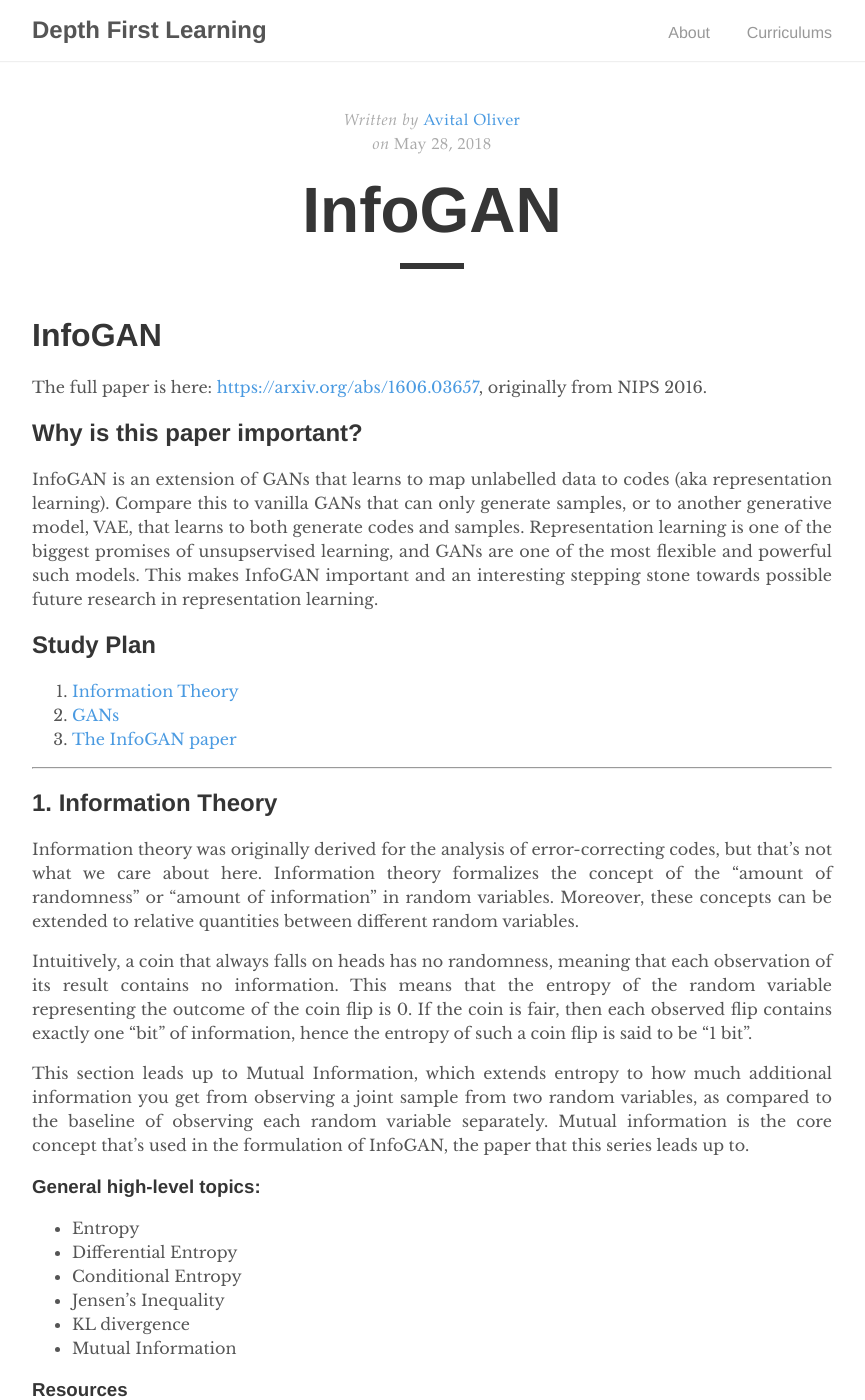
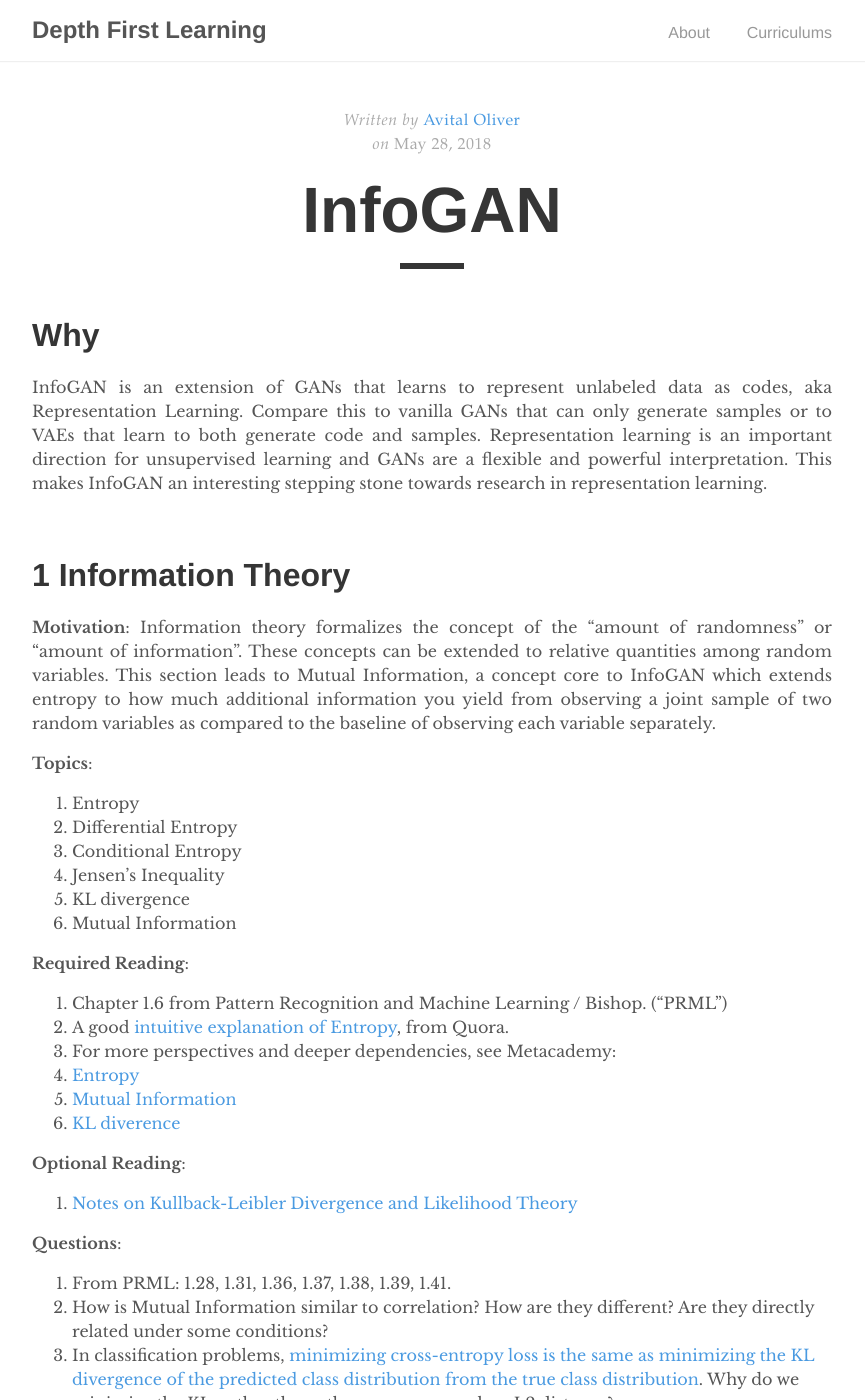
Before and after one commit to depthfirstlearning/depthfirstlearning.com, a Jekyll site: the page built from _posts/2018-05-28-InfoGAN.markdown, in a window 1280 px wide and 1400 px high. Shown: the whole window, without its empty margins (208-1073 px from the left). Built offline with Jekyll 4.4.1, drawn with Linux system fonts in a browser that asks for light colours; some of the changed text lies outside the part shown.

Commit message:
adjustments to the layout.

```diff
--- a/_posts/2018-05-28-InfoGAN.markdown
+++ b/_posts/2018-05-28-InfoGAN.markdown
@@ -4,148 +4,140 @@ title:  "InfoGAN"
 date:   2018-05-28 10:00:00 -0400
 categories: generative-adversarial-networs representation-learning
 author: avital
-blurb: "InfoGAN is an extension of GANs that learns to represent unlabelled
+blurb: "InfoGAN is an extension of GANs that learns to represent unlabeled
         data as codes. Representation learning is an important aspect of
         unsupervised learning and GANs are a flexible and powerful interpretation.
-        This makes InfoGAN an important and interesting stepping stone towards
-        possible future research in representation learning."
+        This makes InfoGAN an important and interesting stepping stone in
+        representation learning."
 ---
 
-# InfoGAN
+# Why
 
-The full paper is here: [https://arxiv.org/abs/1606.03657](https://arxiv.org/abs/1606.03657), originally from NIPS 2016.
+InfoGAN is an extension of GANs that learns to represent unlabeled data as codes,
+aka Representation Learning. Compare this to vanilla GANs that can only generate
+samples or to VAEs that learn to both generate code and samples. Representation
+learning is an important direction for unsupervised learning and GANs are a
+flexible and powerful interpretation. This makes InfoGAN an interesting stepping
+stone towards research in representation learning.
 
-## Why is this paper important?
+<br>
+# 1 Information Theory
+  **Motivation**: Information theory formalizes the concept of the "amount of randomness" or
+"amount of information". These concepts can be extended to relative quantities
+among random variables. This section leads to Mutual Information, a concept core to
+InfoGAN which extends entropy to how much additional information you yield from
+observing a joint sample of two random variables as compared to the baseline of
+observing each variable separately.
 
-InfoGAN is an extension of GANs that learns to map unlabelled data to codes (aka representation learning). Compare this to vanilla GANs that can only generate samples, or to another generative model, VAE, that learns to both generate codes and samples. Representation learning is one of the biggest promises of unsupservised learning, and GANs are one of the most flexible and powerful such models. This makes InfoGAN important and an interesting stepping stone towards possible future research in representation learning.
+  **Topics**:
+  1. Entropy
+  2. Differential Entropy
+  3. Conditional Entropy
+  4. Jensen’s Inequality
+  5. KL divergence
+  6. Mutual Information
 
-## Study Plan
+  **Required Reading**:
+  1. Chapter 1.6 from Pattern Recognition and Machine Learning / Bishop. ("PRML")
+  2. A good [intuitive explanation of Entropy](https://www.quora.com/What-is-an-intuitive-explanation-of-the-concept-of-entropy-in-information-theory/answer/Peter-Gribble), from Quora.
+  3. For more perspectives and deeper dependencies, see Metacademy:
+  4. [Entropy](https://metacademy.org/graphs/concepts/entropy)
+  5. [Mutual Information](https://metacademy.org/graphs/concepts/mutual_information)
+  6. [KL diverence](https://metacademy.org/graphs/concepts/kl_divergence)
 
-1. [Information Theory](#1-information-theory)
-2. [GANs](#2-gans-generative-adversarial-networks)
-3. [The InfoGAN paper](#3-the-infogan-paper)
+  **Optional Reading**:
+  1. [Notes on Kullback-Leibler Divergence and Likelihood Theory](https://arxiv.org/pdf/1404.2000.pdf)
 
-***
+  **Questions**:
+  1. From PRML: 1.28, 1.31, 1.36, 1.37, 1.38, 1.39, 1.41.
+  2. How is Mutual Information similar to correlation? How are they different? Are they directly related under some conditions?
+  3. In classification problems, [minimizing cross-entropy loss is the same as minimizing the KL divergence
+     of the predicted class distribution from the true class distribution](https://ai.stackexchange.com/questions/3065/why-has-cross-entropy-become-the-classification-standard-loss-function-and-not-k/4185). Why do we minimize the KL, rather
+     than other measures, such as L2 distance?
+     <details><summary>One possible answer</summary>
+     <p>
+     In classification problem: One natural measure of “goodness” is the likelihood or marginal prob of observed values. By definition, it’s P(Y | X; params), which is Sum_i P(Y = yi | X; params). This says that we want to maximize the probability of producing the “correct” yi class only, and don’t really care to push down the probability of incorrect class like L2 loss would.
+     </p><p>
+     E.g., suppose the true label y = [0, 1, 0] (one-hot of class label {1, 2, 3}), and the softmax of the final layer in NN is y’ = [0.2, 0.5, 0.3]. One could use L2 between these two distributions, but if instead we minimize KL divergence KL(y || y’), which is equivalent to minimizing cross-entropy loss (the standard loss everyone uses to solve this problem), we would compute 0 * log(0) + 1 * log (0.5) + 0 * log(0) = log(0.5), which describes exactly the log likelihood of the label being class 2 for this particular training example. Here choosing to minimize KL means we’re maximizing the data likelihood. I think it could also be reasonable to use L2, but we would be maximizing the data likelihood + “unobserved anti-likelihood” :) (my made up word) meaning we want to kill off all those probabilities of predicting wrong labels as well. Another reason L2 is less prefered might be that L2 involves looping over all class labels whereas KL can look only at the correct class when computing the loss.
+     </p>
+     </details>
 
-## 1. Information Theory
+<br>
+# 2 Generative Adversarial Networks (GAN)
+  **Motivation**: GANs are framework for constructing models that learn to sample
+  from a probability distribution, given a finite sample from that distribution.
+  More concretely, after training on a finite unlabeled dataset (say of images),
+  a GAN can generate new images from the same "kind" that aren't in the original
+  training set.
 
-Information theory was originally derived for the analysis of error-correcting codes, but that's not what we care about here. Information theory formalizes the concept of the "amount of randomness" or "amount of information" in random variables. Moreover, these concepts can be extended to relative quantities between different random variables.
+  **Topics**:
+  1. JS (Jensen-Shannon) divergence
+  2. How are GANs trained?
+  3. Various possible GAN objectives. Why are they needed?
+  4. GAN training minimizes the JS divergence between the data-generating distribution and the distribution of samples from the generator part of the GAN
 
-Intuitively, a coin that always falls on heads has no randomness, meaning that each observation of its result contains no information. This means that the entropy of the random variable representing the outcome of the coin flip is 0. If the coin is fair, then each observed flip contains exactly one "bit" of information, hence the entropy of such a coin flip is said to be "1 bit".
+  **Required Reading**:
+  1. [JS Divergence](https://en.wikipedia.org/wiki/Jensen%E2%80%93Shannon_divergence)
+  2. [The original GAN paper](https://arxiv.org/abs/1406.2661)
 
-This section leads up to Mutual Information, which extends entropy to how much additional information you get from observing a joint sample from two random variables, as compared to the baseline of observing each random variable separately. Mutual information is the core concept that's used in the formulation of InfoGAN, the paper that this series leads up to.
-
-### General high-level topics:
-
- - Entropy
- - Differential Entropy
- - Conditional Entropy
- - Jensen’s Inequality
- - KL divergence
- - Mutual Information
-
-### Resources
-
- - Chapter 1.6 from Pattern Recognition and Machine Learning / Bishop. (book colloquially known as "PRML")
- - A good [intuitive explanation of Entropy](https://www.quora.com/What-is-an-intuitive-explanation-of-the-concept-of-entropy-in-information-theory/answer/Peter-Gribble), from Quora.
- - For more perspectives and deeper dependencies, see Metacademy:
-   - [Entropy](https://metacademy.org/graphs/concepts/entropy)
-   - [Mutual Information](https://metacademy.org/graphs/concepts/mutual_information)
-   - [KL diverence](https://metacademy.org/graphs/concepts/kl_divergence)
-   - (Optional) [Notes on Kullback-Leibler Divergence and Likelihood Theory](https://arxiv.org/pdf/1404.2000.pdf)
-
-### Questions
- - From PRML: 1.28, 1.31, 1.36, 1.37, 1.38, 1.39, 1.41.
- - How is Mutual Information similar to correlation? How are they different? Are they directly related under some conditions?
- - In classification problems, [minimizing cross-entropy loss is the same as minimizing the KL divergence
-   of the predicted class distribution from the true class distribution](https://ai.stackexchange.com/questions/3065/why-has-cross-entropy-become-the-classification-standard-loss-function-and-not-k/4185). Why do we minimize the KL, rather
-   than other measures, such as L2 distance?
-   <details><summary>One possible answer</summary>
-   <p>
-   In classification problem: One natural measure of “goodness” is the likelihood or marginal prob of observed values. By definition, it’s P(Y | X; params), which is Sum_i P(Y = yi | X; params). This says that we want to maximize the probability of producing the “correct” yi class only, and don’t really care to push down the probability of incorrect class like L2 loss would.
-   </p><p>
-   E.g., suppose the true label y = [0, 1, 0] (one-hot of class label {1, 2, 3}), and the softmax of the final layer in NN is y’ = [0.2, 0.5, 0.3]. One could use L2 between these two distributions, but if instead we minimize KL divergence KL(y || y’), which is equivalent to minimizing cross-entropy loss (the standard loss everyone uses to solve this problem), we would compute 0 * log(0) + 1 * log (0.5) + 0 * log(0) = log(0.5), which describes exactly the log likelihood of the label being class 2 for this particular training example. Here choosing to minimize KL means we’re maximizing the data likelihood. I think it could also be reasonable to use L2, but we would be maximizing the data likelihood + “unobserved anti-likelihood” :) (my made up word) meaning we want to kill off all those probabilities of predicting wrong labels as well. Another reason L2 is less prefered might be that L2 involves looping over all class labels whereas KL can look only at the correct class when computing the loss.
-   </p>
-   </details>
-
-***
-
-## 2. GANs (Generative Adversarial Networks)
-
-GANs are framework for constructing models that learn to sample from a
-probability distribution, given a finite sample from that distribution.
-More concretely, after training on a finite unlabeled dataset (say of images),
-a GAN can generate new images from the same "kind" that aren't in the original
-training set.
-
-GANs are most commonly known for their ability to generate realistic
-looking images when trained on datasets like CIFAR-10, CelebA or ImageNet.
-
-### General high level topics:
- - JS (Jensen-Shannon) divergence
- - How are GANs trained?
- - Various possible GAN objectives. Why are they needed?
- - GAN training minimizes the JS divergence between the data-generating distribution and the distribution of samples from the generator part of the GAN
-
-### Resources
- - [JS Divergence](https://en.wikipedia.org/wiki/Jensen%E2%80%93Shannon_divergence)
- - [The original GAN paper](https://arxiv.org/abs/1406.2661)
-
-### Questions
-  - Prove that 0 <= JSD(P||Q) <= 1 bit for all P, Q. When are the bounds achieved?
+  **Questions**:
+  1. Prove that 0 <= JSD(P||Q) <= 1 bit for all P, Q. When are the bounds achieved?
     <details><summary>Answer</summary>Start <a href="https://en.wikipedia.org/wiki/Jensen-Shannon_divergence#Relation_to_mutual_information">here</a>
     </details>
-  - What are the bounds for KL divergence? When are those bounds achieved?
+  2. What are the bounds for KL divergence? When are those bounds achieved?
 <!--- TODO:  - Why is it called the Jensen-Shannon divergence? --->
-  - In the paper, why do they say “In practice, equation 1 may not provide sufficient gradient for G to learn well. Early in learning, when G is poor, D can reject samples with high confidence because they are clearly different from the training data. In this case, log(1 − D(G(z))) saturates”?
+  3. In the paper, why do they say “In practice, equation 1 may not provide sufficient gradient for G to learn well. Early in learning, when G is poor, D can reject samples with high confidence because they are clearly different from the training data. In this case, log(1 − D(G(z))) saturates”?
     <details><summary>A sketch of an answer</summary>
       <a href="/assets/gan_gradient.pdf">Understanding the vanishing generator gradients point in the GAN paper</a>
     </details>
-  - Implement a [Colab](https://colab.research.google.com/) that trains a GAN for MNIST. Try both the saturating and non-saturating discriminator loss.
+  4. Implement a [Colab](https://colab.research.google.com/) that trains a GAN for MNIST. Try both the saturating and non-saturating discriminator loss.
 
-***
 
-## 3. The InfoGAN paper
+<br>
+# 3 The Paper
+  **Motivation**: Let's read the [paper](https://arxiv.org/abs/1606.03657). Keep
+  in mind that InfoGAN modifies the original GAN objective in this way:
+  1. Split the incoming noise vector z into two parts - noise and code. The goal
+     is to learn meaningful codes for the dataset.
+  2. In addition to the discriminator, it adds another prediction head to the
+     network that tries to predict the code from the generated sample. The loss
+     is a combination of the normal GAN loss and the prediction loss.
+  3. This new loss term can be interpreted as a lower bound on the mutual
+     information between the generated samples and the code.
 
-We now get to the [paper itself](https://arxiv.org/abs/1606.03657). InfoGAN modifies the original GAN objective thus:
- - Split the incoming noise vector z into two parts -- z (noise) and c (code). The goal is to learn meaningful codes for the dataset.
- - It achieves this by adding another prediction head to the network (in addition to the discriminator) that tries to predict c from the generated sample. The loss is a combination of the normal GAN loss and the loss on the new predictions of c.
- - This new loss term can be interpreted as a lower bound on the mutual information between the generated samples and the code.
+  **Topics**:
+  1. The InfoGAN objective
+  2. Why can't we directly optimize for the mutual information I(c; G(z,c))
+  3. Variational Information Maximization
+  4. Possible choices for classes of random variables for dimensions of the code c
 
-### General high-level topics:
+  **Required Reading**:
+  1. [InfoGAN](https://arxiv.org/abs/1606.03657)
+  2. [A correction to a proof in the paper](http://aoliver.org/assets/correct-proof-of-infogan-lemma.pdf)
 
- - The InfoGAN objective
- - Why can't we directly optimize for the mutual information I(c; G(z,c))
- - Variational Information Maximization
- - Possible choices for classes of random variables for dimensions of the code c
+  **Optional Reading**:
+  1. [A sample InfoGAN implementation Colab](https://colab.research.google.com/drive/1JkCI_n2U2i6DFU8NKk3P6EkPo3ZTKAaq#forceEdit=true&offline=true&sandboxMode=true)
+  2. [A blog post explaining InfoGAN](https://towardsdatascience.com/infogan-generative-adversarial-networks-part-iii-380c0c6712cd)
 
-### Resources
-
- - The [InfoGAN paper](https://arxiv.org/abs/1606.03657)
- - [A correction to a proof in the paper](http://aoliver.org/assets/correct-proof-of-infogan-lemma.pdf)
- - [A sample InfoGAN implementation Colab](https://colab.research.google.com/drive/1JkCI_n2U2i6DFU8NKk3P6EkPo3ZTKAaq#forceEdit=true&offline=true&sandboxMode=true)
- - [A blog post explaining InfoGAN](https://towardsdatascience.com/infogan-generative-adversarial-networks-part-iii-380c0c6712cd)
-
-### Questions
-
- - How does one compute log Q(c|x) in practice? How does this answer change based on the choice of the type of random variables in c?
+  **Questions**:
+  1. How does one compute log Q(c|x) in practice? How does this answer change based on the choice of the type of random variables in c?
     <details><summary>Hint</summary>
       <p>What is log Q(c|x) when c is a Gaussian centered at f_theta(x)? What about when c is the output of a softmax?
       </p><p>
       See section 6 in the paper.
       </p>
     </details>
- - Which objective in the paper can actually be optimized with gradient-based algorithms? How? (An answer to this needs to refer to "the reparameterization trick")
- - Why is an auxiliary Q distribution necessary?
- - Draw a neural network diagram for InfoGAN
+  2. Which objective in the paper can actually be optimized with gradient-based algorithms? How? (An answer to this needs to refer to "the reparameterization trick")
+  3. Why is an auxiliary Q distribution necessary?
+  4. Draw a neural network diagram for InfoGAN
    <details><summary>Answer</summary>
      There is a good diagram in <a href="https://towardsdatascience.com/infogan-generative-adversarial-networks-part-iii-380c0c6712cd">this blog post</a>
    </details>
- - In the paper they say "However, in this paper we opt for
+  5. In the paper they say "However, in this paper we opt for
 simplicity by fixing the latent code distribution and we will treat H(c) as a constant.". What if you want to learn
 the latent code (say, if you don't know that classes are balanced in the dataset). Can you still optimize for this with gradient-based algorithms? Can you implement this on an intentionally class-imbalanced variant of MNIST?
     <details><summary>A sketch of an answer</summary>
     You could imagine learning the parameters of the distribution of c, if you can get H(c) to be a differentiable function of those parameters.
     </details>
- - In the paper they say "the lower bound ... is quickly maximized to ... and maximal mutual information is achieved". How do they know this is the maximal value?
- - Open-ended question: Is InfoGAN guaranteed to find disentangled representations? How would you tell if a representation is disentangled?
+  6. In the paper they say "the lower bound ... is quickly maximized to ... and maximal mutual information is achieved". How do they know this is the maximal value?
+  7. Open-ended question: Is InfoGAN guaranteed to find disentangled representations? How would you tell if a representation is disentangled?
```
Also changed, not shown: _drafts/2018-06-24-DeepStack.markdown (+7 -7 lines), _posts/2018-06-10-AlphaGoZero.markdown (+7 -7 lines), 1 other file.
